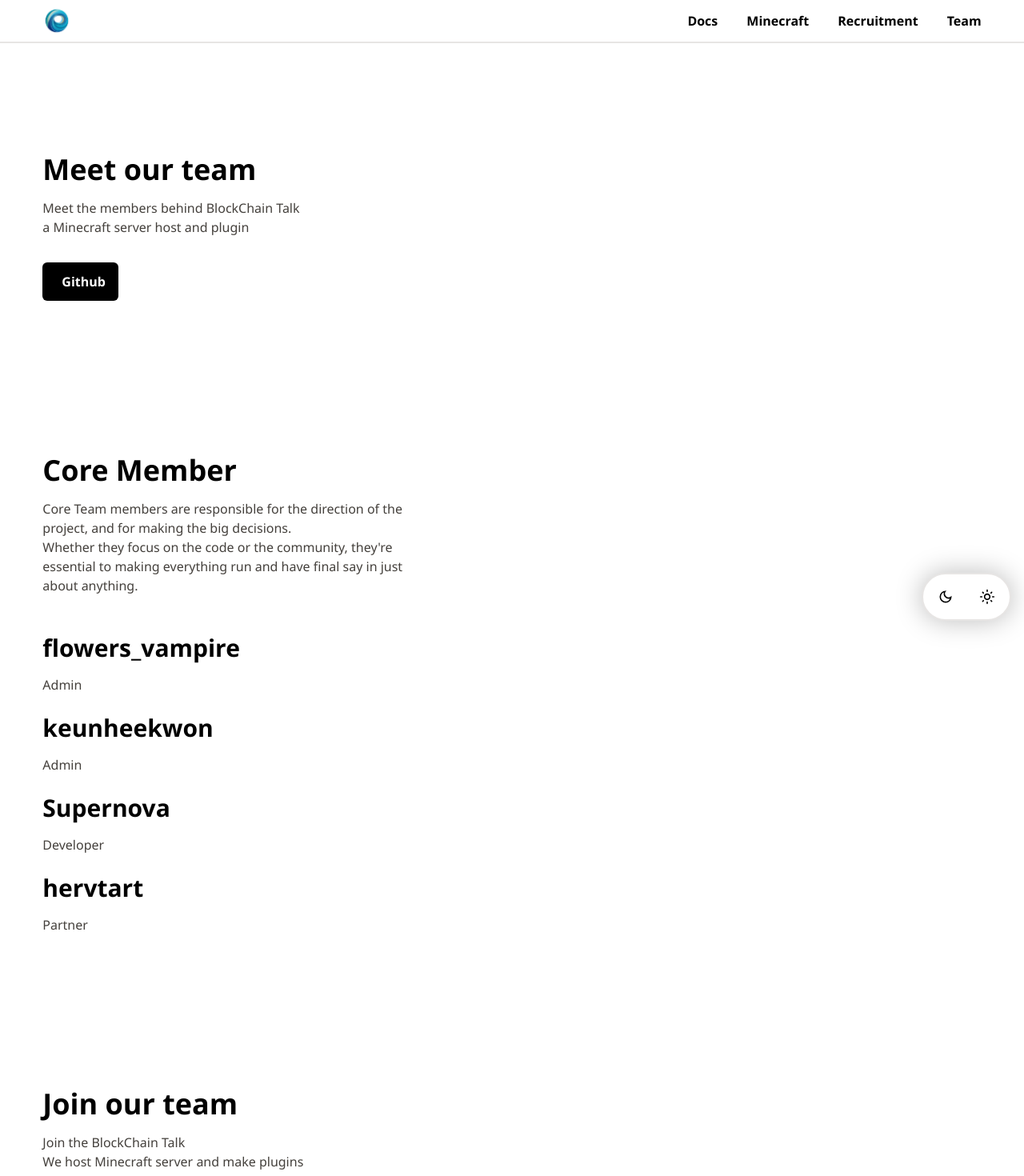
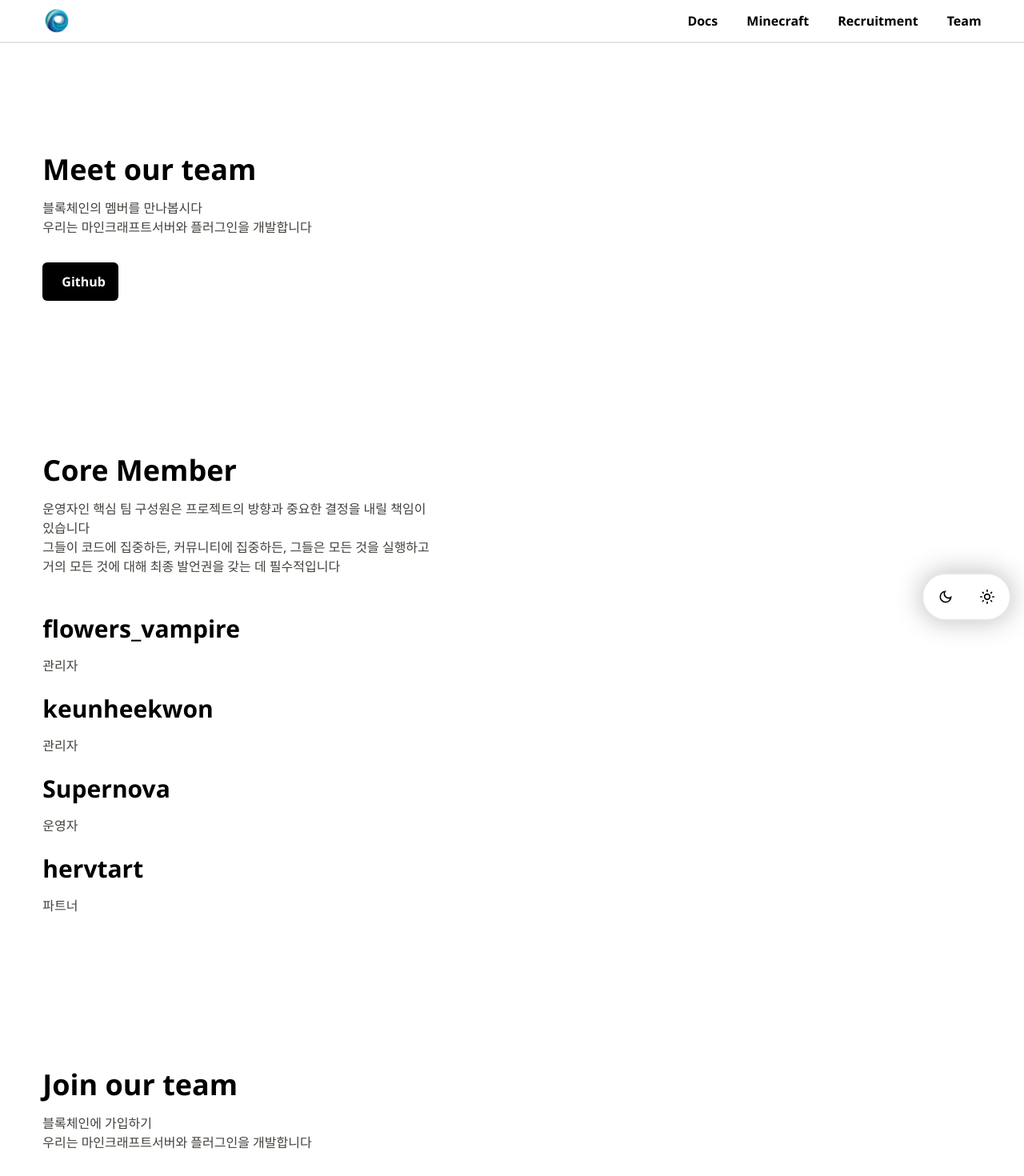
Before and after one commit to qwer71714/blockchain, a Next.js app: page /Pages/Team in a window 1280 px wide. Shown: the top 1470 px of the page at 80% size. Built offline with nearby package versions, Linux system fonts and the light colour scheme.

Commit message:
한국어 패치

```diff
--- a/app/Pages/Team/Modules/Introduction/Join.tsx
+++ b/app/Pages/Team/Modules/Introduction/Join.tsx
@@ -9,9 +9,9 @@ export default function Join() {
       <div className="w-5/12">
         <h1 className="text-4xl font-bold">Join our team</h1>
         <p className="mt-4 text-base text-stone-700 dark:text-stone-300">
-        Join the BlockChain Talk
+        블록체인에 가입하기
         <br />
-        We host Minecraft server and make plugins
+        우리는 마인크래프트서버와 플러그인을 개발합니다
         </p>
         <div className="mt-8">
         <a href="https://discord.gg/xdku5sEA">
--- a/app/Pages/Team/Modules/Introduction/Meet.tsx
+++ b/app/Pages/Team/Modules/Introduction/Meet.tsx
@@ -9,9 +9,9 @@ export default function Meet() {
       <div className="w-5/12">
         <h1 className="text-4xl font-bold">Meet our team</h1>
         <p className="mt-4 text-base text-stone-700 dark:text-stone-300">
-          Meet the members behind BlockChain Talk
+        블록체인의 멤버를 만나봅시다
         <br />
-        a Minecraft server host and plugin
+        우리는 마인크래프트서버와 플러그인을 개발합니다
         </p>
         <div className="mt-8">
         <a href="https://github.com/qwer71714">
--- a/app/Pages/Team/Modules/Introduction/Member.tsx
+++ b/app/Pages/Team/Modules/Introduction/Member.tsx
@@ -9,24 +9,24 @@ export default function Member() {
       <div className="w-5/12">
         <h1 className="text-4xl font-bold">Core Member</h1>
         <p className="mt-4 text-base text-stone-700 dark:text-stone-300">
-        Core Team members are responsible for the direction of the project, and for making the big decisions.
+        운영자인 핵심 팀 구성원은 프로젝트의 방향과 중요한 결정을 내릴 책임이 있습니다
         <br />
-        Whether they focus on the code or the community, they're essential to making everything run and have final say in just about anything.
+        그들이 코드에 집중하든, 커뮤니티에 집중하든, 그들은 모든 것을 실행하고 거의 모든 것에 대해 최종 발언권을 갖는 데 필수적입니다
         </p>
         <br />
         <br />
         <div>
             <h1 className="text-3xl font-bold">flowers_vampire</h1>
-            <p className="mt-4 text-base text-stone-700 dark:text-stone-300">Admin</p>
+            <p className="mt-4 text-base text-stone-700 dark:text-stone-300">관리자</p>
             <br />
             <h1 className="text-3xl font-bold">keunheekwon</h1>
-            <p className="mt-4 text-base text-stone-700 dark:text-stone-300">Admin</p>
+            <p className="mt-4 text-base text-stone-700 dark:text-stone-300">관리자</p>
             <br />
             <h1 className="text-3xl font-bold">Supernova</h1>
-            <p className="mt-4 text-base text-stone-700 dark:text-stone-300">Developer</p>
+            <p className="mt-4 text-base text-stone-700 dark:text-stone-300">운영자</p>
             <br />
             <h1 className="text-3xl font-bold">hervtart</h1>
-            <p className="mt-4 text-base text-stone-700 dark:text-stone-300">Partner</p>
+            <p className="mt-4 text-base text-stone-700 dark:text-stone-300">파트너</p>
         </div>
       </div>
     </div>
```
